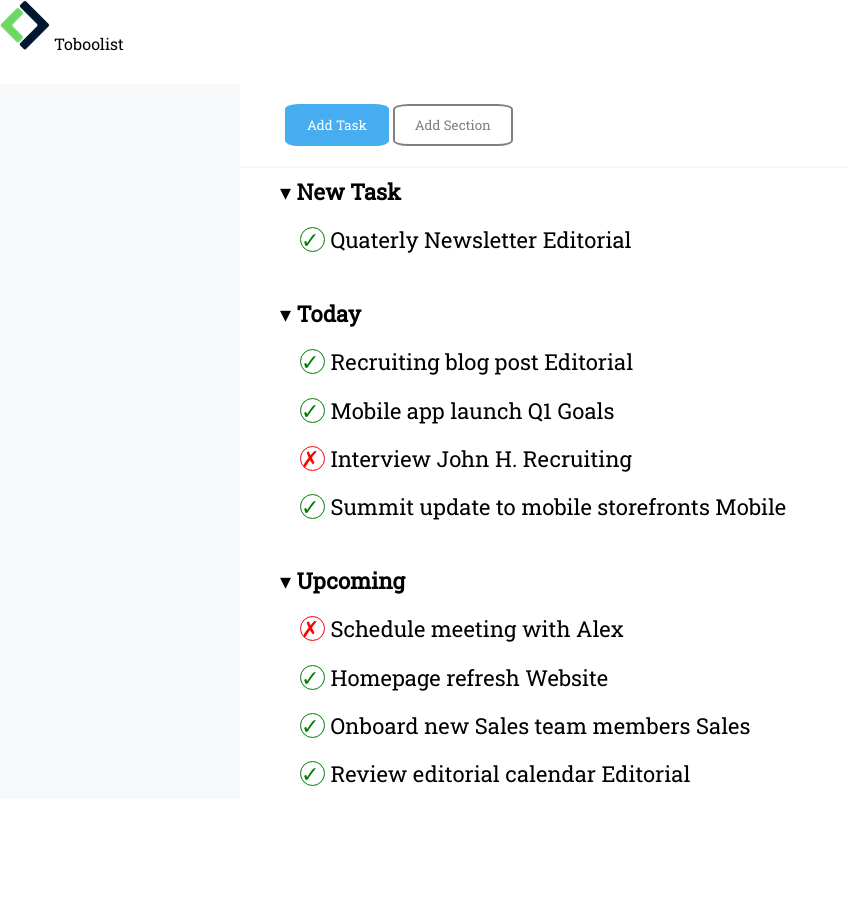
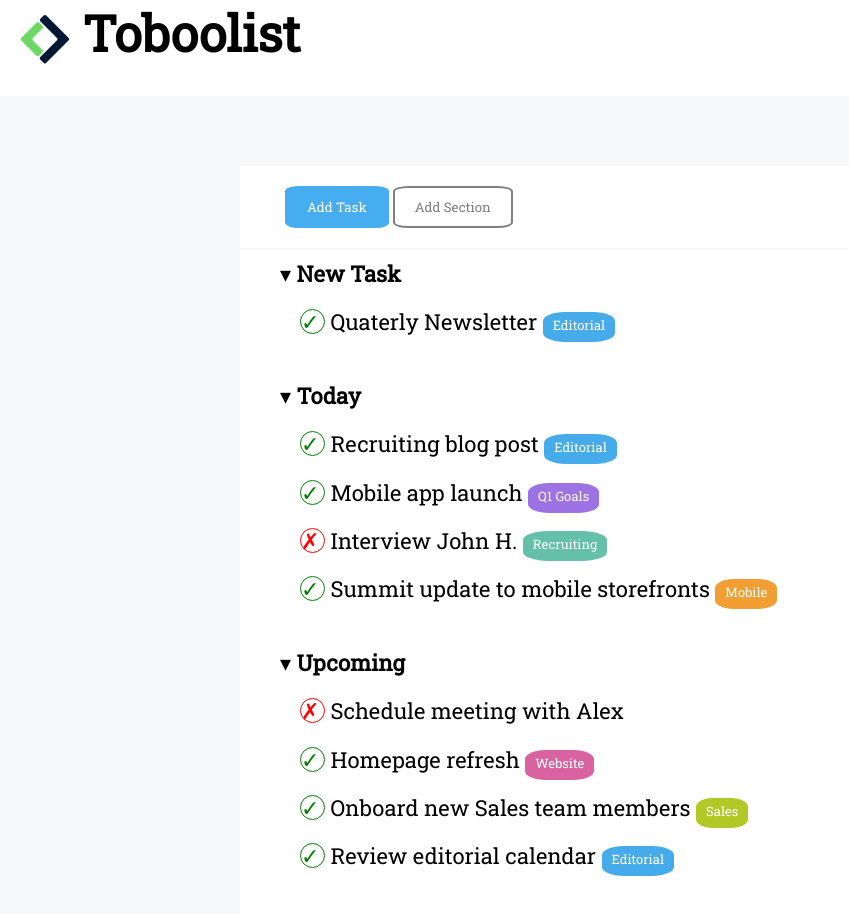
Before and after one commit to danieleardizzone/html-css-toboolist, a plain HTML site: page index.html in a window 1280 px wide. Shown: the whole page, without its empty margins (0-849 px from the left). Before the commit the page ends 849 px from the top, so only its background shows below. Drawn offline with Linux system fonts and the light colour scheme.

Commit message:
esercizio finito

```diff
--- a/css/style.css
+++ b/css/style.css
@@ -7,7 +7,14 @@
 }
 
 .title{
+    margin-left: 20px;
     margin-bottom: 30px;
+    font-size: 50px;
+    font-weight: bolder;
+}
+
+#title{
+    vertical-align: middle;
 }
 
 main{
@@ -22,6 +29,7 @@ main{
 
 #container-buttons{
     border-bottom: 2px solid #F6F8F9;
+    border-top: 70px solid #F6F8F9;
 }
 
 .buttons{
@@ -77,3 +85,42 @@ main{
     color: red;
     border: 1.5px solid red;
 }
+
+.son-list-category{
+    display: inline-block;
+    height: 30px;
+    border-radius: 30%;
+    border-color: none;
+    font-size: 13px;
+    padding: 0 10px;
+    line-height: 27px;
+    color: white;
+}
+
+.editorial{
+    background-color: #45ABEA;
+}
+
+#purple{
+    background-color: #9C72E4;
+}
+
+#green{
+    background-color: #64C0A9;
+}
+
+#orange{
+    background-color: #F29E33;
+}
+
+#pink{
+    background-color: #D963A1;
+}
+
+#yellow{
+    background-color: #B0C926;
+}
+
+#container-list{
+    border-bottom: 70px solid #F6F8F9;
+}
--- a/index.html
+++ b/index.html
@@ -11,7 +11,7 @@
 <body>
     <header>
         <div class="title">
-            <img src="./img/Logo.png" alt="logo boolean"> Toboolist
+            <img  id="title" src="./img/Logo.png" alt="logo boolean"> <span>Toboolist</span>
         </div>
     </header>
 
@@ -22,47 +22,47 @@
             <button class="buttons" id="w-button">Add Section</button>
         </div>
 
-        <div class="container">
+        <div class="container" id="container-list">
             <ul class="dad-list">
                 <li>
-                    &blacktriangledown; <strong class="important-li"> New Task</strong>
+                    &blacktriangledown; <strong> New Task</strong>
                         <ul class="son-list">
                             <li>
-                                <span class="son-list-symbol son-list-symbol-green">&check;</span> Quaterly Newsletter <span>Editorial</span>
+                                <span class="son-list-symbol son-list-symbol-green">&check;</span> Quaterly Newsletter <span class="son-list-category editorial">Editorial</span>
                             </li>
                         </ul>
                 </li>
                 <li>
-                    &blacktriangledown; <strong class="important-li"> Today</strong>
+                    &blacktriangledown; <strong> Today</strong>
                         <ul class="son-list">
                             <li>
-                                <span class="son-list-symbol son-list-symbol-green">&check;</span> Recruiting blog post <span>Editorial</span>
+                                <span class="son-list-symbol son-list-symbol-green">&check;</span> Recruiting blog post <span class="son-list-category editorial">Editorial</span>
                             </li>
                             <li>
-                                <span class="son-list-symbol son-list-symbol-green">&check;</span> Mobile app launch <span>Q1 Goals</span>
+                                <span class="son-list-symbol son-list-symbol-green">&check;</span> Mobile app launch <span class="son-list-category" id="purple">Q1 Goals</span>
                             </li>
                             <li> <!--CROSS-->
-                                <span class="son-list-symbol son-list-symbol-red">&cross;</span> Interview John H. <span>Recruiting</span>
+                                <span class="son-list-symbol son-list-symbol-red">&cross;</span> Interview John H. <span class="son-list-category" id="green">Recruiting</span>
                             </li>
                             <li>
-                                <span class="son-list-symbol son-list-symbol-green">&check;</span> Summit update to mobile storefronts <span>Mobile</span>
+                                <span class="son-list-symbol son-list-symbol-green">&check;</span> Summit update to mobile storefronts <span class="son-list-category" id="orange">Mobile</span>
                             </li>
                         </ul>
                 </li>
                 <li>
-                    &blacktriangledown; <strong class="important-li"> Upcoming</strong>
+                    &blacktriangledown; <strong> Upcoming</strong>
                         <ul class="son-list">
                             <li> <!--CROSS-->
                                 <span class="son-list-symbol son-list-symbol-red">&cross;</span> Schedule meeting with Alex
                             </li>
                             <li>
-                                <span class="son-list-symbol son-list-symbol-green">&check;</span> Homepage refresh <span>Website</span>
+                                <span class="son-list-symbol son-list-symbol-green">&check;</span> Homepage refresh <span class="son-list-category" id="pink">Website</span>
                             </li>
                             <li>
-                                <span class="son-list-symbol son-list-symbol-green">&check;</span> Onboard new Sales team members <span>Sales</span>
+                                <span class="son-list-symbol son-list-symbol-green">&check;</span> Onboard new Sales team members <span class="son-list-category" id="yellow">Sales</span>
                             </li>
                             <li>
-                                <span class="son-list-symbol son-list-symbol-green">&check;</span> Review editorial calendar <span>Editorial</span>
+                                <span class="son-list-symbol son-list-symbol-green">&check;</span> Review editorial calendar <span class="son-list-category editorial">Editorial</span>
                             </li>
                         </ul>
                 </li>
```
